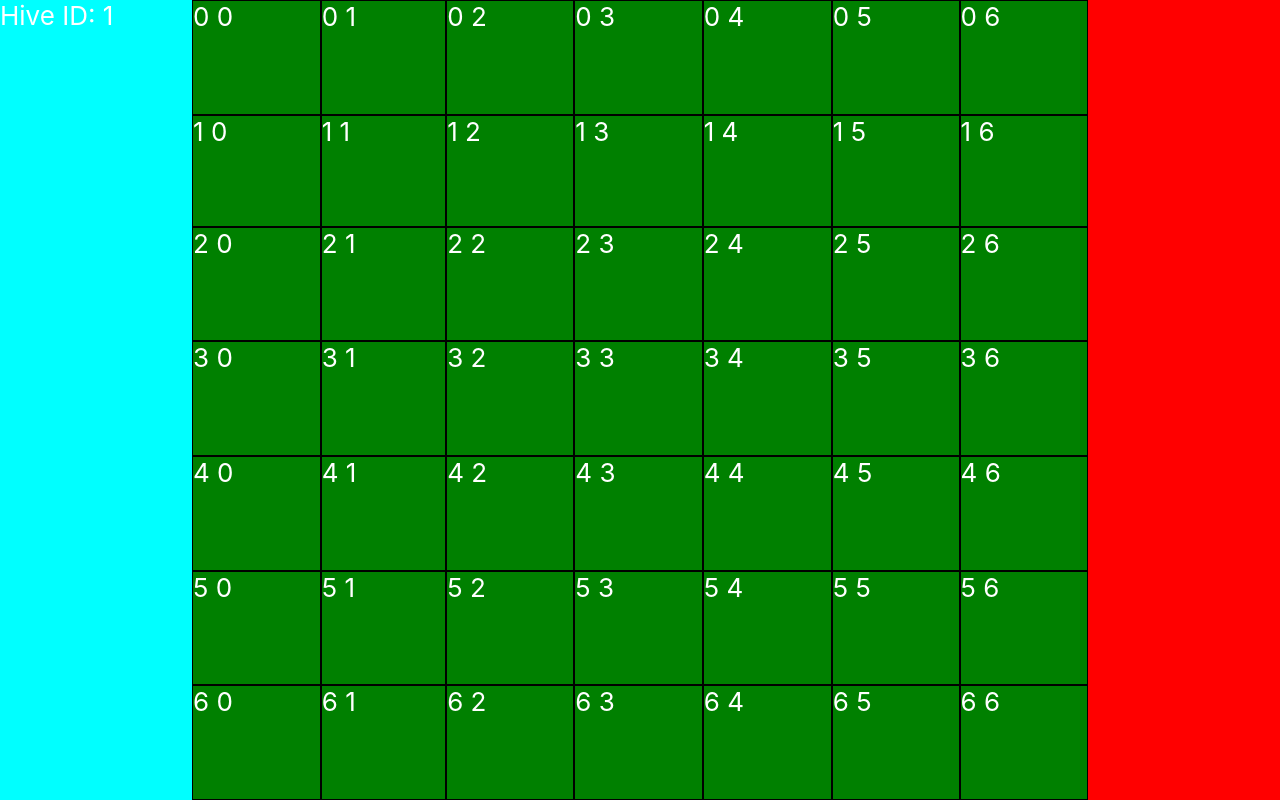
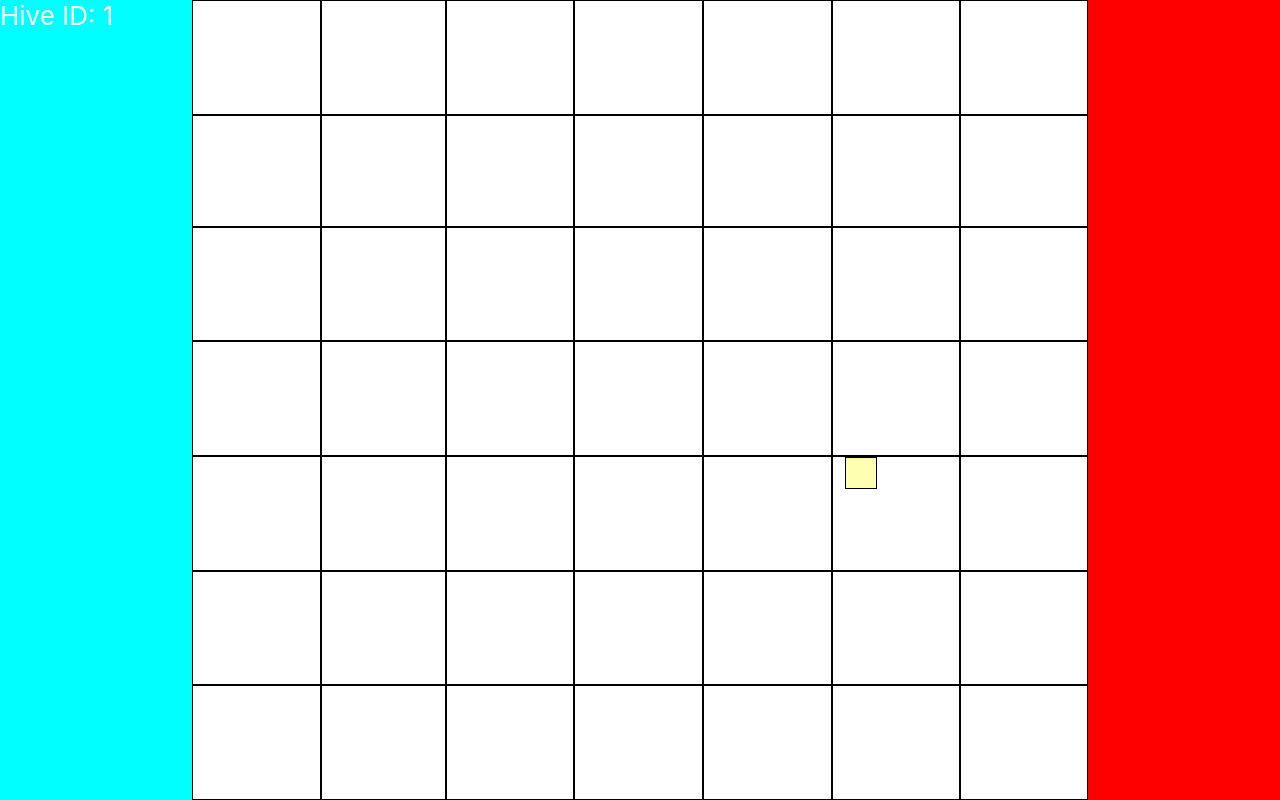
Before and after one commit to NotDanielG/Hive, a React (Create React App) app in the folder hive-simulation/: page /hive/1 in a window 1280 px wide. Built offline with nearby package versions, Linux system fonts and the light colour scheme.

Commit message:
Added hive square, centered it

```diff
--- a/hive-simulation/src/components/cell.component.js
+++ b/hive-simulation/src/components/cell.component.js
@@ -1,23 +1,20 @@
 
 import React, { Component } from 'react';
 import './css/cell.css';
-import axios from 'axios';
 
 
 export default class Cell extends Component {
-    constructor(props){
-        super(props);
-    }
     render() {
         const row = this.props.row;
         const col = this.props.column;
-        console.log(row + " " + col);
+
         const styles = {
             container: {
                 gridColumnStart: col,
                 gridColumnEnd: col+1,
                 gridRowStart: row,
-                gridRowEnd: row+1
+                gridRowEnd: row+1,
+                backgroundColor: 'rgba(255, 255, 255, 0.8)'
             }
         };
         return (
--- a/hive-simulation/src/components/css/map.css
+++ b/hive-simulation/src/components/css/map.css
@@ -8,11 +8,16 @@
     float: left;
     background-color: aqua;
 }
-.grid{
+.grid-container{
+    position: relative;
+    float:left;
     width:70%;
     height:100%;
-    float:left;
-    background-color: green;
+}
+.grid{
+    width:100%;
+    height:100%;
+    background-color: white;
 
     display: grid;
     grid-template-columns: 14%;
--- /dev/null
+++ b/hive-simulation/src/components/hive.component.js
@@ -0,0 +1,26 @@
+
+import React, { Component } from 'react';
+
+export default class Hive extends Component {
+    render() {
+        const row = this.props.row;
+        const col = this.props.column;
+
+        const styles = {
+            container: {
+                position: 'absolute',
+                backgroundColor: 'rgba(255, 255, 0, 0.3)',
+                width: '30px',
+                height: '30px',
+                left: 3*191 + 191/2 - 16 + 'px',
+                top: 3*135 + 135/2 -16 + 'px',
+                border: '1px solid black'
+            }
+        };
+        return (
+            <div style={styles.container}>
+
+            </div>
+        )
+    }
+}
--- a/hive-simulation/src/components/map.component.js
+++ b/hive-simulation/src/components/map.component.js
@@ -3,13 +3,14 @@ import React, { Component } from 'react';
 import './css/map.css';
 import axios from 'axios';
 import Cell from './cell.component.js';
+import Hive from './hive.component.js';
 
 export default class Map extends Component {
     constructor(props){
         super(props);
         this.state = {hive: ''};
         this.grid = [];
-
+        this.test = [];
     }
     componentDidMount(){
         this.setState({hive: this.props.match.params.hive});
@@ -20,15 +21,30 @@ export default class Map extends Component {
                 this.grid[i][j] = <Cell row={i} column ={j}/>
             }
         }
+        this.test.push(this.grid);
+        // this.test.push(<Hive/>);
+        // axios.get('http://localhost:5000/hive/'+this.state.hive + '/get-current-hive')
+        // .then((response) => {
+
+        // }).catch(err => console.log('Error: ' + err));
+
+        // axios.get('http://localhost:5000/hive/'+this.state.hive + '/get-current-grid')
+        // .then((response) => {
+
+        // }).catch(err => console.log('Error: ' + err));;
 
     }
+    //190W 132H
     //Grid CSS is at 14%(Assuming 7 wide grid)
     render() {
         return (
             <div className = "map-container">
                 <div className = "id-tag">Hive ID: {this.state.hive}</div>
-                <div className = "grid" >
-                    {this.grid}
+                <div className = "grid-container" >
+                    <div className = "grid">
+                        {this.test}
+                    </div>
+                    <Hive/>
                 </div>
                 <div className = "cell-info"></div>
             </div>
```
Also changed, not shown: hive-simulation/src/components/cells.component.js (deleted, +0 -13 lines), 1 other file (tests, documents, lock files or other folders).
